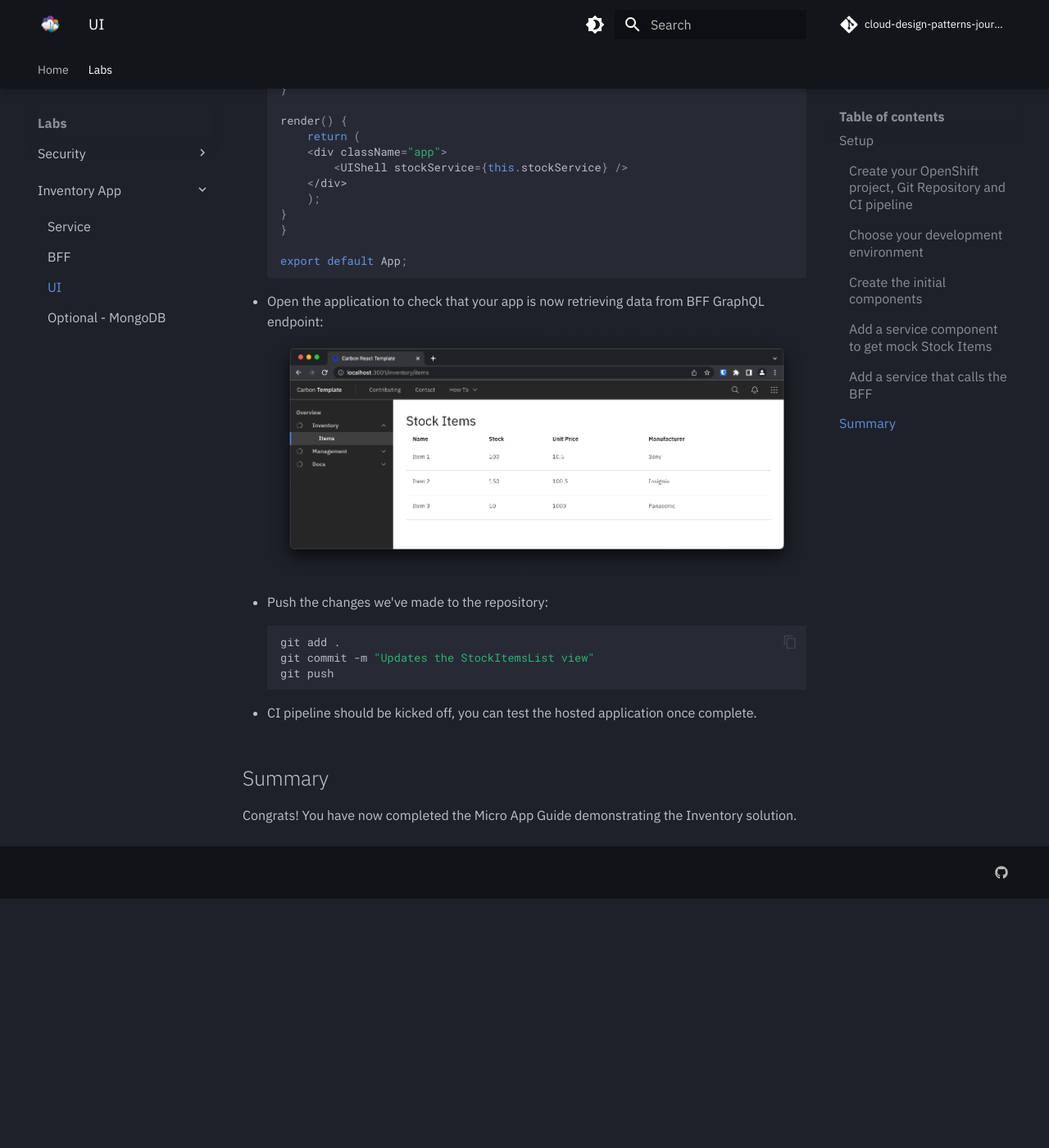
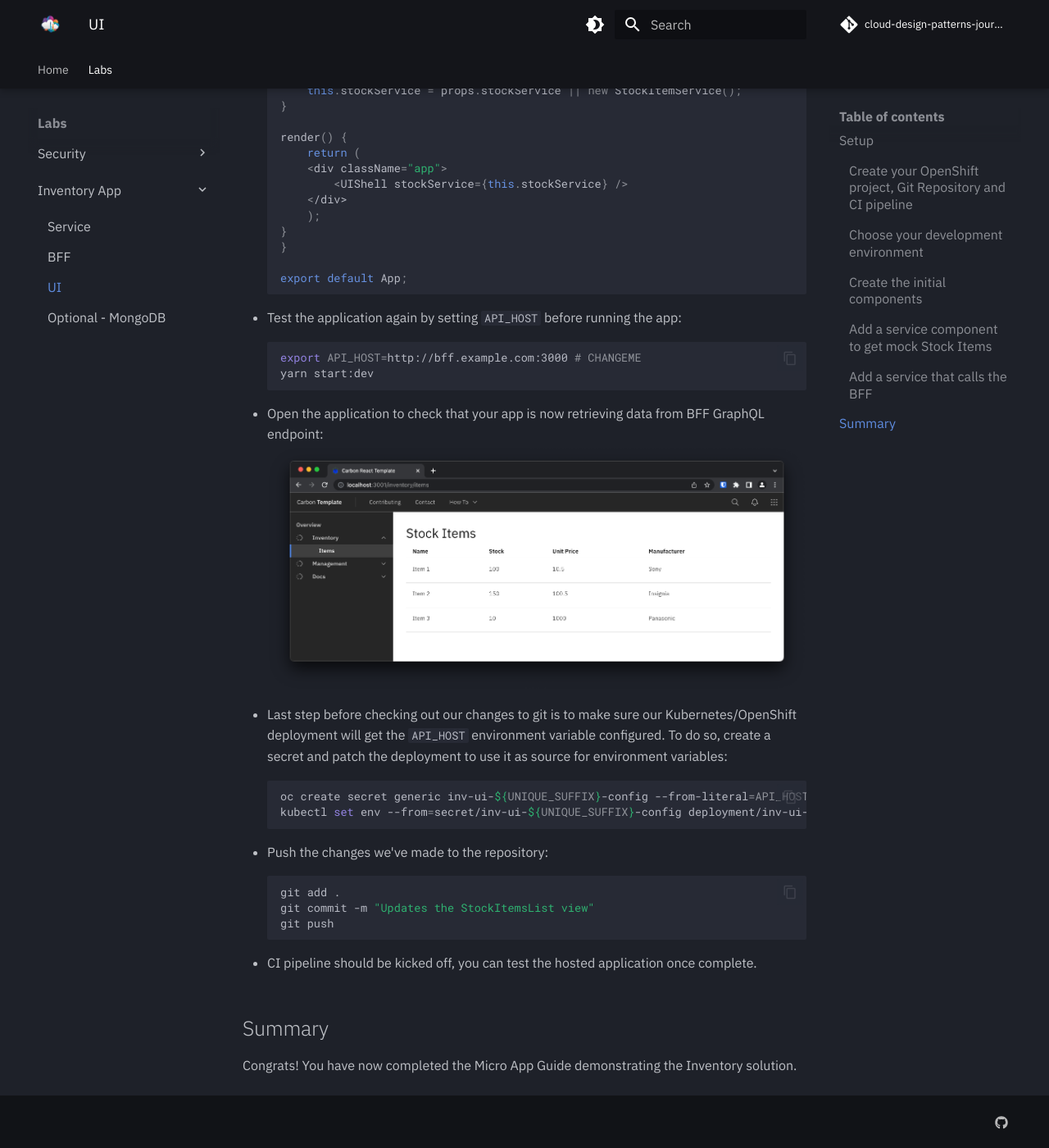
Before and after one commit to cloud-design-patterns-journey/docs, an MkDocs documentation site: the page built from docs/labs/inventory-app/inventory-ui/index.md, in a window 1280 px wide and 1400 px high, scrolled down 11614 px. Shown: the whole window at 82% size. Built offline with MkDocs 1.6.1 and Material for MkDocs 9.7.7, drawn with Linux system fonts in a browser that asks for light colours; comment, search, counter and statistics services are not loaded; before the commit the page ends 12710 px from its top, so only the background shows below that; some of the changed text lies outside the part shown.

Commit message:
Refacto inventory labs
Signed-off-by: NoeSamaille <noe.samaille@ibm.com>

````diff
--- a/docs/labs/inventory-app/inventory-ui/index.md
+++ b/docs/labs/inventory-app/inventory-ui/index.md
@@ -5,14 +5,14 @@
 ## Setup
 
 !!! note
-    Following this section means you have already deployed and configured the backend and BFF services from the previous steps. Your OpenShift cluster should have the `inventory-${INITIALS}-dev` project (with `${INITIALS}` as your actual initials), that has been configured with `ci-config` and `registry-config` secrets during previous lab.
+    Following this section means you have already deployed and configured the backend and BFF services from the previous steps. Your OpenShift cluster should have the `inventory-${UNIQUE_SUFFIX}-dev` project (with `${UNIQUE_SUFFIX}` as your team name or initials), that has been configured with `ci-config` and `registry-config` secrets during previous lab.
 
 ### Create your OpenShift project, Git Repository and CI pipeline
 
-- Create a new repository from the [Carbon React template](https://github.com/cloud-design-patterns-journey/template-carbon-react).
+- Create a new repository from the [Carbon React template](https://github.com/cloud-design-patterns-journey/template-carbon-react/generate).
 
     !!! warning
-        In order to prevent naming collisions if you are running this as part of a workshop, chose the GitHub organization you have been invited to as `Owner` and name the repository `inv-ui-${INITIALS}`, replacing `${INITIALS}` with your actual initials.
+        In order to prevent naming collisions if you are running this as part of a workshop, chose the GitHub organization you have been invited to as `Owner` and name the repository `inv-ui-${UNIQUE_SUFFIX}`, replacing `${UNIQUE_SUFFIX}` with your team name or initials.
 
 - Deploy this application with Tekton:
 
@@ -29,18 +29,18 @@
       oc login --token=<OCP_TOKEN> --server=<OCP_SERVER>
       ```
 
-    - Move to your `inventory-${INITIALS}-dev` project created in previous lab:
+    - Move to your `inventory-${UNIQUE_SUFFIX}-dev` project created in previous lab:
 
       ```sh
-      export INITIALS=ns # CHANGEME
-      oc project inventory-${INITIALS}-dev
+      export UNIQUE_SUFFIX=ns # CHANGEME
+      oc project inventory-${UNIQUE_SUFFIX}-dev
       ```
 
     - Clone the repo locally:
 
       ```sh
-      git clone https://github.com/cloud-design-patterns-journey/inv-ui-${INITIALS}.git
-      cd inv-ui-${INITIALS}
+      git clone https://github.com/cloud-design-patterns-journey/inv-ui-${UNIQUE_SUFFIX}.git
+      cd inv-ui-${UNIQUE_SUFFIX}
       ```
 
     - Create the tekton pipeline for the backend service your new project:
@@ -52,7 +52,7 @@
 
     !!! note
         - `tkn pac create repository` assumes you have [Pipelines-as-Code](https://pipelinesascode.com/docs/install/overview/) already setup on your cluster and Git provider. If you are running this lab as part of a workshop, this has been configured for you, make sure you use the provided GitHub organization when you create yout Git repository from template above.
-        - `oc adm policy add-scc-to-user privileged -z pipeline` will make sure that the Tekton pipeline will be able to escalade privileges in your `inventory-${INITIALS}-dev` project/namespace.
+        - `oc adm policy add-scc-to-user privileged -z pipeline` will make sure that the Tekton pipeline will be able to escalade privileges in your `inventory-${UNIQUE_SUFFIX}-dev` project/namespace.
 
     - In OpenShift console (**Pipelines Section > Pipelines > Repositories**), edit the newly created `Repository` YAML to add cluster specific configuration (e.g. image repository):
 
@@ -516,8 +516,23 @@
     export default App;
     ```
 
+
+- Test the application again by setting `API_HOST` before running the app:
+    ```bash
+    export API_HOST=http://bff.example.com:3000 # CHANGEME
+    yarn start:dev
+    ```
+
 - Open the application to check that your app is now retrieving data from BFF GraphQL endpoint:
     ![GraphQL data view](../../../images/inventory-ui/ui-graphql-data.png)
+
+
+- Last step before checking out our changes to git is to make sure our Kubernetes/OpenShift deployment will get the `API_HOST` environment variable configured. To do so, create a secret and patch the deployment to use it as source for environment variables:
+
+    ```sh
+    oc create secret generic inv-ui-${UNIQUE_SUFFIX}-config --from-literal=API_HOST=http://inv-bff-${UNIQUE_SUFFIX}:3000
+    kubectl set env --from=secret/inv-ui-${UNIQUE_SUFFIX}-config deployment/inv-ui-${UNIQUE_SUFFIX}
+    ```
 
 - Push the changes we've made to the repository:
     ```bash
````
Also changed, not shown: other parts of docs/labs/inventory-app/inventory-ui/index.md (+1 -1 lines), docs/labs/inventory-app/inventory-appid/index.md (+1 -1 lines), docs/labs/inventory-app/inventory-bff/index.md (+10 -10 lines), docs/labs/inventory-app/inventory-service/index.md (+9 -9 lines).
